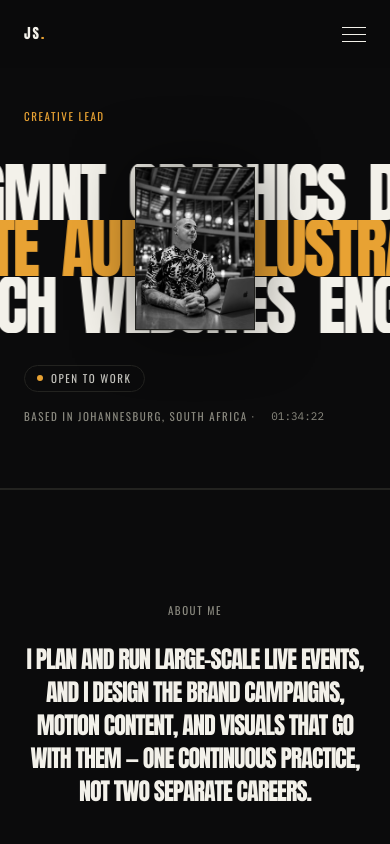
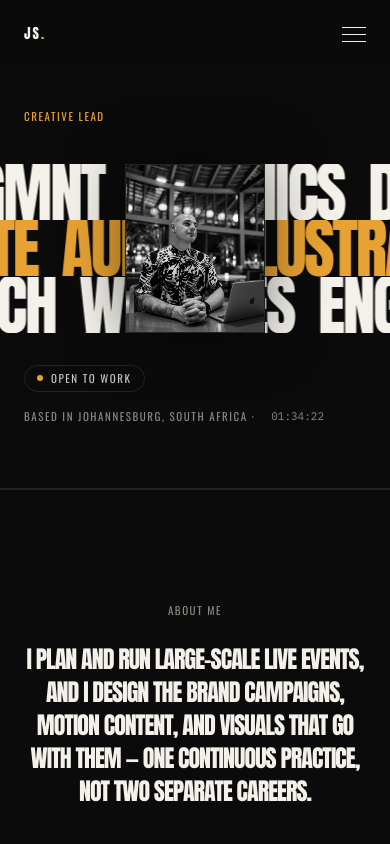
Before and after one commit to Jadd-Hard/jadd-hard-portfolio, a Next.js app: page / in a window 390 px wide. Shown: the top 844 px of the page. Built offline with nearby package versions, Linux system fonts and the light colour scheme.

Commit message:
Adjust HeroPortrait dimensions and sizes for responsiveness

```diff
--- a/components/HeroPortrait.tsx
+++ b/components/HeroPortrait.tsx
@@ -2,13 +2,13 @@ import Image from "next/image";
 
 export default function HeroPortrait({ name }: { name: string }) {
   return (
-    <div className="pointer-events-none absolute left-1/2 top-1/2 z-20 h-[42vw] w-[30vw] max-h-[300px] max-w-[220px] min-h-[160px] min-w-[120px] -translate-x-1/2 -translate-y-1/2 overflow-hidden border border-line bg-line shadow-[0_0_60px_rgba(0,0,0,0.5)] md:h-[22vw] md:w-[16vw]">
+    <div className="pointer-events-none absolute left-1/2 inset-y-0 z-20 w-[34vw] max-w-[260px] min-w-[140px] -translate-x-1/2 overflow-hidden border border-line bg-line shadow-[0_0_60px_rgba(0,0,0,0.5)] md:w-[18vw]">
       <Image
         src="/portrait.png"
         alt={name}
         fill
         priority
-        sizes="(min-width: 768px) 16vw, 30vw"
+        sizes="(min-width: 768px) 18vw, 34vw"
         className="object-cover grayscale"
       />
     </div>
```
